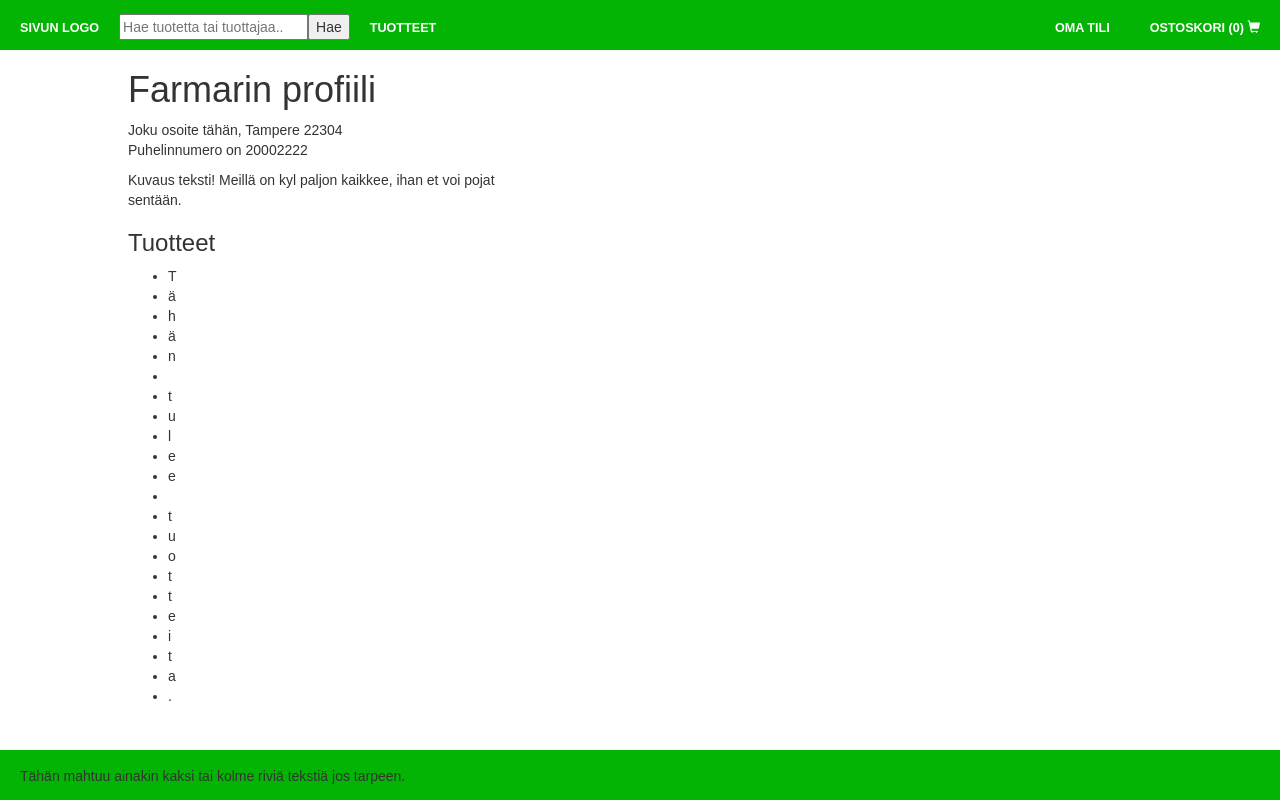
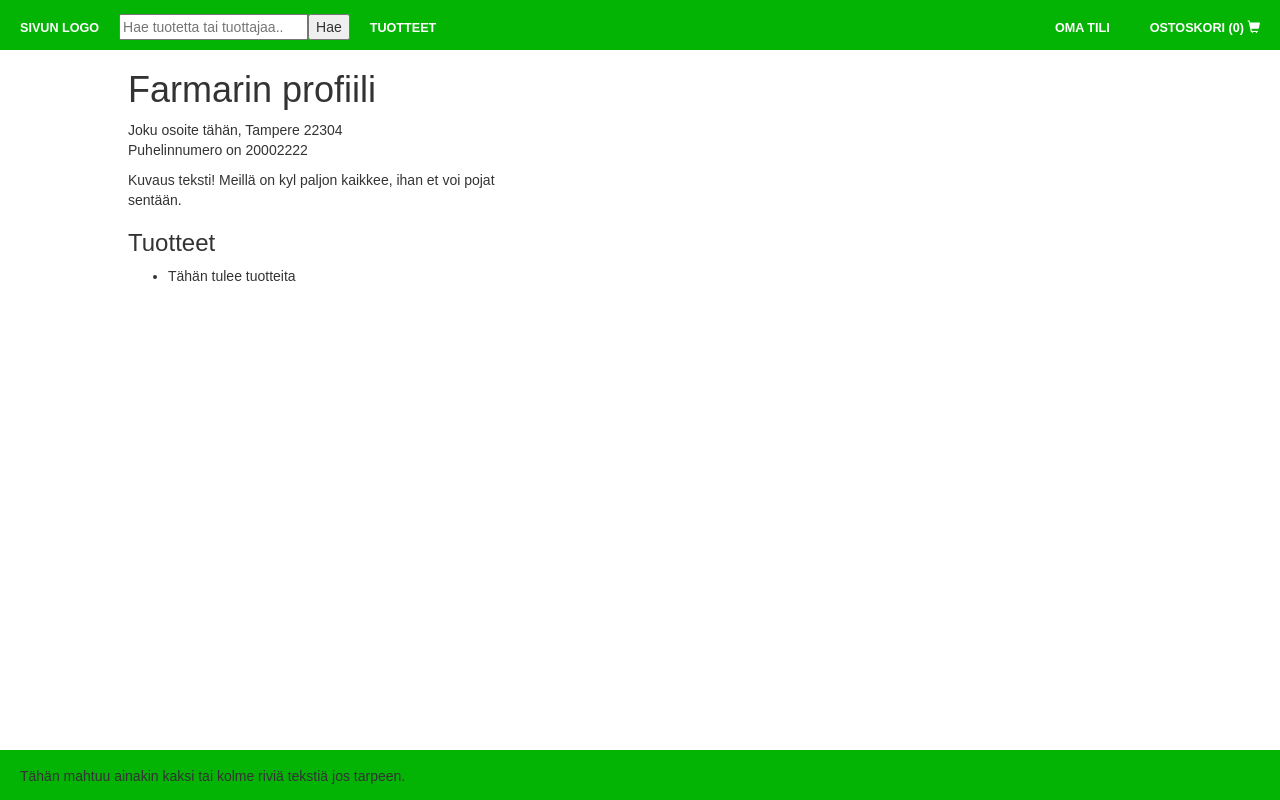
Before and after one commit to jnyste/lahiruoka, a React (Create React App) app in the folder frontend/: page /profiili in a window 1280 px wide. Built offline with nearby package versions, Linux system fonts and the light colour scheme; no server answers.

Commit message:
UserProfile.js: Change default text to productNames-state.

```diff
--- a/frontend/src/UserProfile.js
+++ b/frontend/src/UserProfile.js
@@ -7,7 +7,7 @@ import { BrowserRouter as Router, Route, Link } from "react-router-dom";
 
 class UserProfile extends Component {
 
-    state = {productNames: 'Tähän tulee tuotteita.'};
+    state = {productNames: ["Tähän tulee tuotteita"]};
 
     componentDidMount() {
         fetch('/api/products')
```
